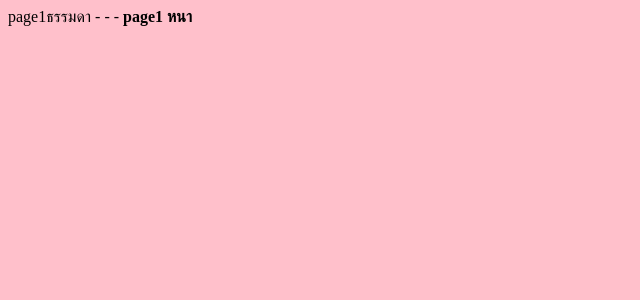
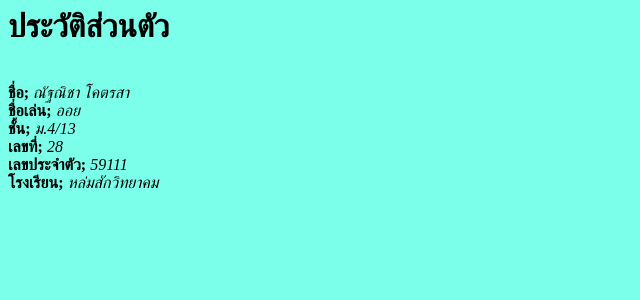
Before and after one commit to 59112/mywebsite, a PHP site: page /page1.php in a window 1280 px wide. Shown: the top 300 px of the page, without its empty margins (0-640 px from the left). Run offline with PHP 8.4, Linux system fonts and the light colour scheme.

Commit message:
Update page1.php

```diff
--- a/page1.php
+++ b/page1.php
@@ -2,7 +2,19 @@
         <head>
                 <title>งานที่ 1</title>
         </head>
-        <body bgcolor="pink">
-                page1ธรรมดา - - - <b>page1 หนา</b>
+        <body bgcolor="7cffea">
+                <h1>ประวัติส่วนตัว</h1>
+                <br>
+                <b>ชื่อ;</b> <i>ณัฐณิชา โคตรสา</i>
+                <br>
+                <b>ชื่อเล่น;</b> <i>ออย</i>
+                <br>
+                <b>ชั้น;</b> <i>ม.4/13</i>
+                <br>
+                <b>เลขที่;</b> <i>28</i>
+                <br>
+                <b>เลขประจำตัว;</b> <i>59111</i>
+                <br>
+                <b>โรงเรียน;</b> <i>หล่มสักวิทยาคม</i>
         </body>
-</html>
+</html
```
